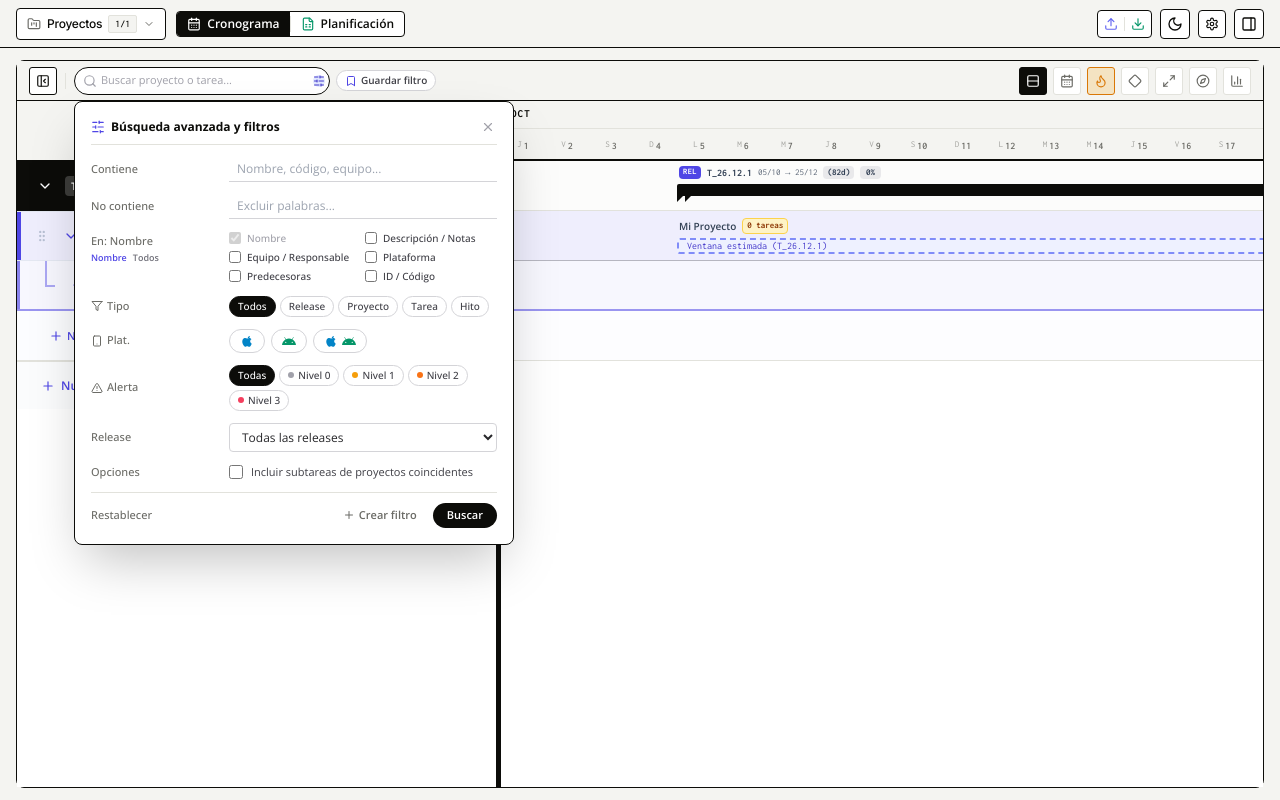
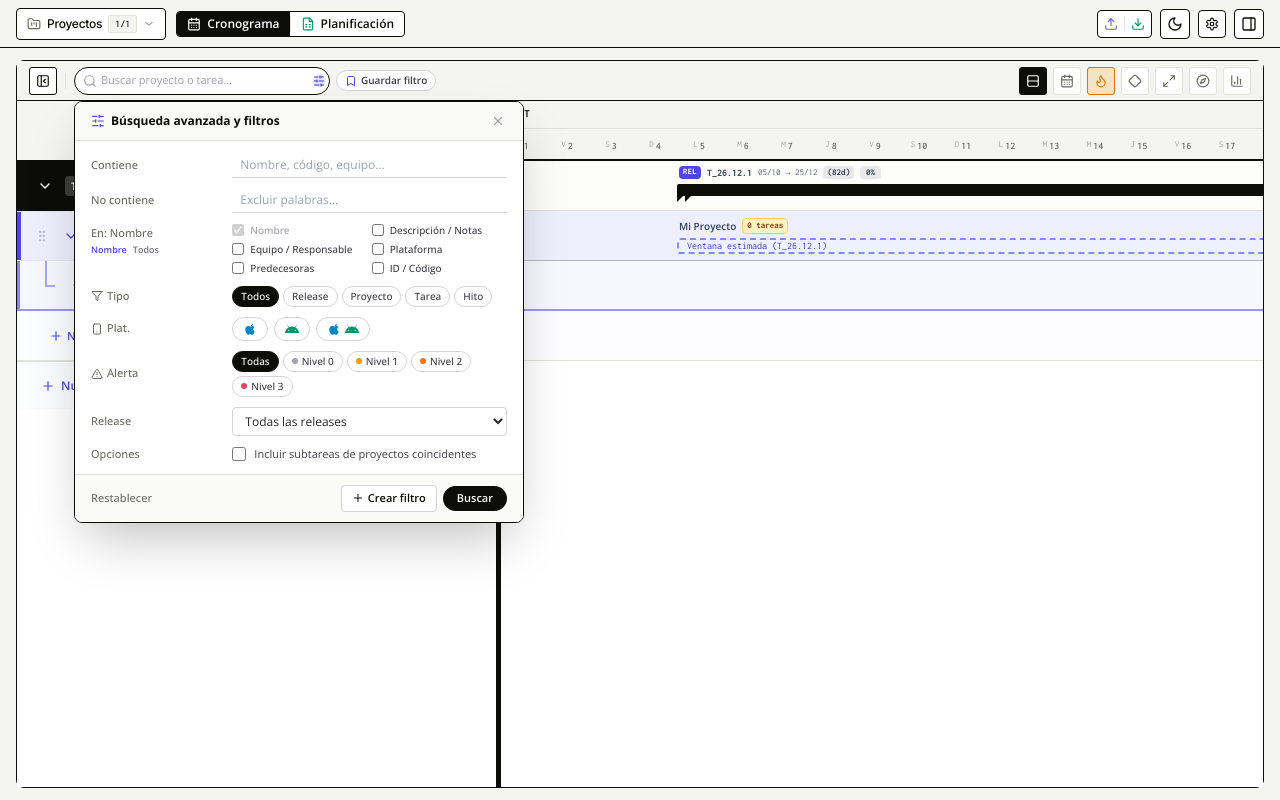
Before and after one commit to francobellu/Gantt-Planner, a React (Vite) app: page / in a window 1280 px wide. Both pictures are taken after a click on the button 319 px from the left and 80 px from the top of the page. Built offline with nearby package versions, Linux system fonts and the light colour scheme.

Commit message:
v1.13.2: Pie fijo en panel de búsqueda estilo Gmail para que Crear filtro y Actualizar sean siempre visibles

```diff
--- a/package.json
+++ b/package.json
@@ -1,7 +1,7 @@
 {
   "name": "gantt-planner",
   "private": true,
-  "version": "1.13.1",
+  "version": "1.13.2",
   "type": "module",
   "scripts": {
     "dev": "vite",
--- a/src/components/SearchFilterBar.tsx
+++ b/src/components/SearchFilterBar.tsx
@@ -509,12 +509,12 @@ export const SearchFilterBar: React.FC<SearchFilterBarProps> = ({
         {/* Gmail-Style Unified Advanced Search & Filter Popover */}
         <div
           data-testid={`${testIdPrefix}-advanced-filters-panel`}
-          className={`absolute left-0 top-full mt-1.5 z-50 w-[440px] max-w-[calc(100vw-24px)] rounded-[8px] border border-[#0C0C09] dark:border-zinc-700 bg-white dark:bg-zinc-900 shadow-2xl p-4 text-[11px] font-sans normal-case ${
-            panelOpen ? 'flex flex-col gap-3' : 'hidden'
+          className={`absolute left-0 top-full mt-1.5 z-50 w-[450px] max-w-[calc(100vw-24px)] max-h-[min(80vh,620px)] overflow-hidden rounded-[8px] border border-[#0C0C09] dark:border-zinc-700 bg-white dark:bg-zinc-900 shadow-2xl text-[11px] font-sans normal-case ${
+            panelOpen ? 'flex flex-col' : 'hidden'
           }`}
         >
-          {/* Panel Header */}
-          <div className="flex items-center justify-between pb-2 border-b border-[#E2E2DC] dark:border-zinc-800">
+          {/* Panel Header (always visible) */}
+          <div className="shrink-0 flex items-center justify-between px-4 py-2.5 border-b border-[#E2E2DC] dark:border-zinc-800 bg-[#FAFAF8] dark:bg-zinc-900">
             <span className="font-bold text-xs text-[#0C0C09] dark:text-zinc-100 flex items-center gap-1.5">
               <SlidersHorizontal className="w-3.5 h-3.5 text-indigo-600 dark:text-indigo-400" />
               <span>
@@ -535,6 +535,8 @@ export const SearchFilterBar: React.FC<SearchFilterBarProps> = ({
             </button>
           </div>
 
+          {/* Scrollable Criteria Body */}
+          <div className="flex-1 min-h-0 overflow-y-auto px-4 py-3 space-y-2.5">
           {/* Row 1: Contiene */}
           <div className="grid grid-cols-12 items-center gap-2">
             <label className="col-span-4 text-[11px] font-medium text-[#6B6B66] dark:text-zinc-400">
@@ -923,10 +925,13 @@ export const SearchFilterBar: React.FC<SearchFilterBarProps> = ({
               </div>
             </div>
           )}
+          </div>
 
+          {/* Sticky Footer: Inline Save Filter Row + Gmail-style Actions */}
+          <div className="shrink-0 px-4 py-2.5 border-t border-[#E2E2DC] dark:border-zinc-800 bg-[#FAFAF8] dark:bg-zinc-900/95 space-y-2">
           {/* Inline Save Filter Row */}
           {showSaveRow && (
-            <div className="pt-2 border-t border-[#E2E2DC] dark:border-zinc-800 flex items-center gap-1.5">
+            <div className="flex items-center gap-1.5">
               <input
                 type="text"
                 data-testid={`${testIdPrefix}-panel-save-filter-input`}
@@ -961,7 +966,7 @@ export const SearchFilterBar: React.FC<SearchFilterBarProps> = ({
           )}
 
           {/* Gmail-style Footer Actions */}
-          <div className="pt-2.5 border-t border-[#E2E2DC] dark:border-zinc-800 flex items-center justify-between gap-2">
+          <div className="flex items-center justify-between gap-2 flex-wrap">
             <button
               type="button"
               data-testid={`${testIdPrefix}-clear-filters-btn`}
@@ -973,7 +978,7 @@ export const SearchFilterBar: React.FC<SearchFilterBarProps> = ({
             >
               Restablecer
             </button>
-            <div className="flex items-center gap-1.5">
+            <div className="flex items-center gap-1.5 flex-wrap">
               {activeSavedFilterObj && (
                 <button
                   type="button"
@@ -991,7 +996,7 @@ export const SearchFilterBar: React.FC<SearchFilterBarProps> = ({
                   type="button"
                   data-testid={`${testIdPrefix}-panel-create-filter-btn`}
                   onClick={() => setShowSaveRow(true)}
-                  className="px-2.5 py-1 rounded-[4px] text-[#6B6B66] dark:text-zinc-300 hover:bg-zinc-100 dark:hover:bg-zinc-800 text-[11px] font-semibold cursor-pointer flex items-center gap-1"
+                  className="px-2.5 py-1 rounded-[4px] border border-zinc-300 dark:border-zinc-700 bg-white dark:bg-zinc-800 text-[#0C0C09] dark:text-zinc-100 hover:bg-zinc-100 dark:hover:bg-zinc-700 text-[11px] font-semibold cursor-pointer flex items-center gap-1"
                 >
                   <Plus className="w-3 h-3" />
                   <span>Crear filtro</span>
@@ -1009,6 +1014,7 @@ export const SearchFilterBar: React.FC<SearchFilterBarProps> = ({
                 Buscar
               </button>
             </div>
+          </div>
           </div>
         </div>
       </div>
--- a/src/data/releaseNotes.ts
+++ b/src/data/releaseNotes.ts
@@ -10,10 +10,19 @@ export interface ReleaseNoteEntry {
 
 export const RELEASE_NOTES: ReleaseNoteEntry[] = [
   {
+    version: '1.13.2',
+    date: '27 Nov 2026',
+    title: 'Pie fijo en panel de búsqueda estilo Gmail para que Crear filtro y Actualizar sean siempre visibles',
+    isLatest: true,
+    features: [
+      'Limita la altura del panel avanzado con scroll interno en el cuerpo de criterios',
+      'Mantiene fija la cabecera y la barra inferior con Restablecer, Actualizar, Crear filtro y Buscar en cualquier tamaño de pantalla',
+    ],
+  },
+  {
     version: '1.13.1',
     date: '27 Nov 2026',
     title: 'Limpieza de archivo temporal de test',
-    isLatest: true,
     features: [
       'Elimina archivo temporal de bundle SSR en tests/',
     ],
--- a/src/types/gantt.ts
+++ b/src/types/gantt.ts
@@ -1,4 +1,4 @@
-export const APP_VERSION = '1.13.1';
+export const APP_VERSION = '1.13.2';
 
 export const DEFAULT_TRUNCATE_CHAR_LIMIT = 37;
 export const TRUNCATE_LIMIT_STORAGE_KEY = 'ganttflow_truncate_char_limit';
```
Also changed, not shown: 1 other file (tests, documents, lock files or other folders).
